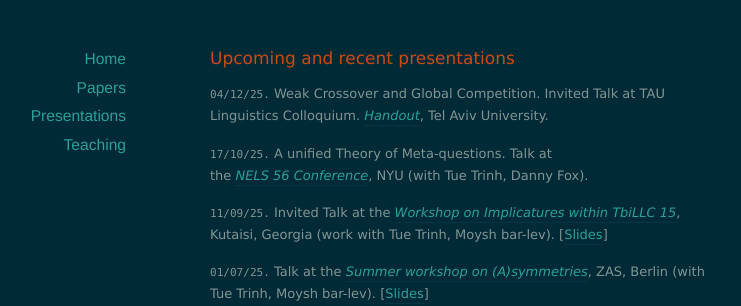
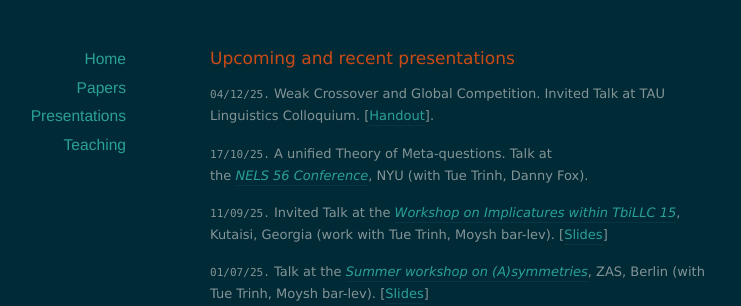
Before and after one commit to itaibassi/itaibassi.github.io, a Jekyll site: the page built from presentations/index.markdown, in a window 1280 px wide. Shown: the part 126-432 px from the top of the page, without its empty margins (180-921 px from the left). Built offline with Jekyll 4.4.1, drawn with Linux system fonts in a browser that asks for light colours; nearby versions of some CDN libraries.

Commit message:
Update index.markdown

```diff
--- a/presentations/index.markdown
+++ b/presentations/index.markdown
@@ -9,7 +9,7 @@
 # Upcoming and recent presentations
 
 `04/12/25.`  Weak Crossover and Global Competition. Invited Talk at TAU Linguistics Colloquium.
-  [*Handout*](https://www.dropbox.com/scl/fi/uzvcf6fodactjkzbk9pde/TAU_Colloq_2025_WCO.pdf?rlkey=ozxpgwkupd5q5rgikpvdqfygr&dl=0), Tel Aviv University.
+  [[Handout](https://www.dropbox.com/scl/fi/uzvcf6fodactjkzbk9pde/TAU_Colloq_2025_WCO.pdf?rlkey=ozxpgwkupd5q5rgikpvdqfygr&dl=0)].
 
 `17/10/25.`  A unified Theory of Meta-questions. Talk at
  the [*NELS 56 Conference*](https://wp.nyu.edu/artsampscience-nels56/?s=bassi/), NYU  (with Tue Trinh, Danny Fox).
```
